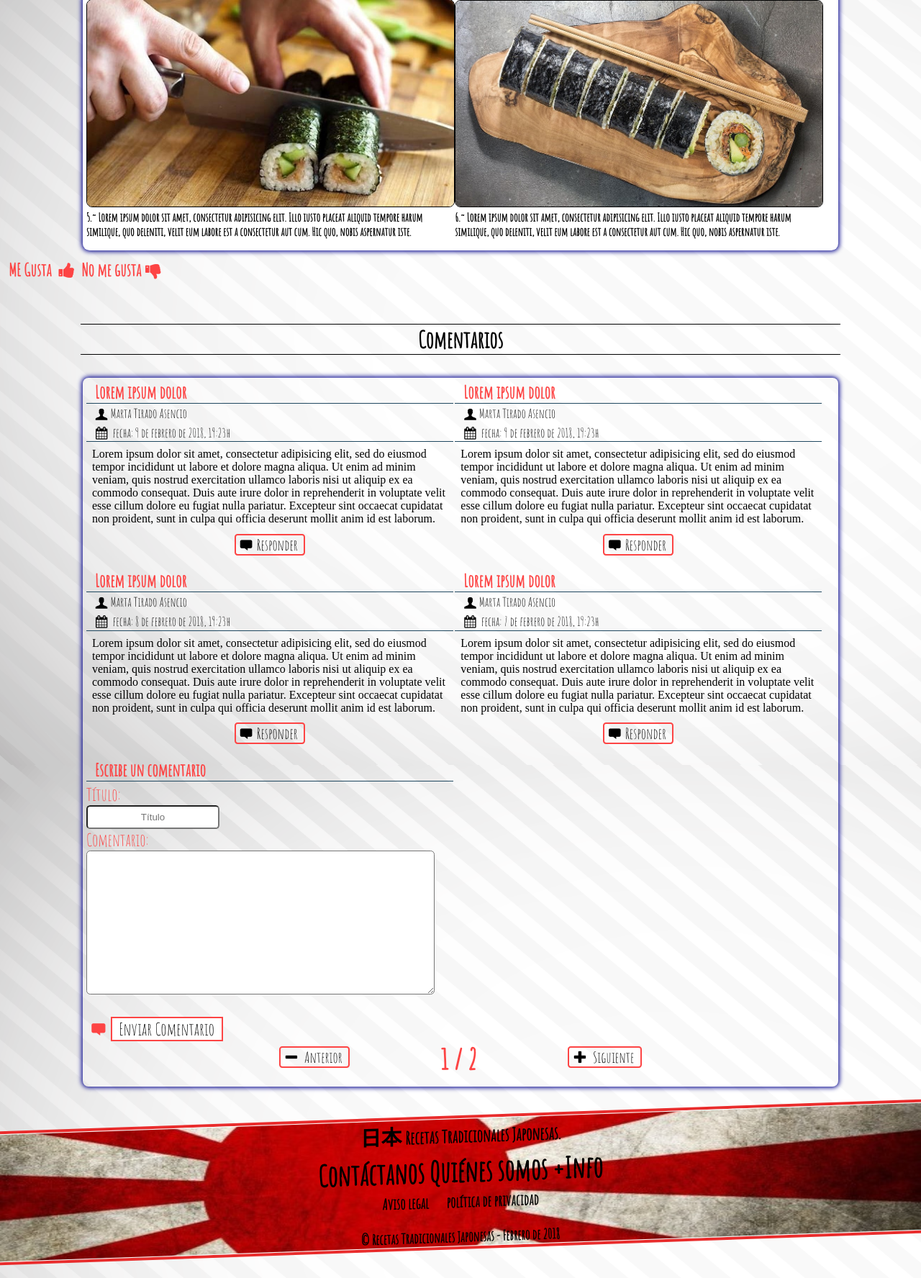
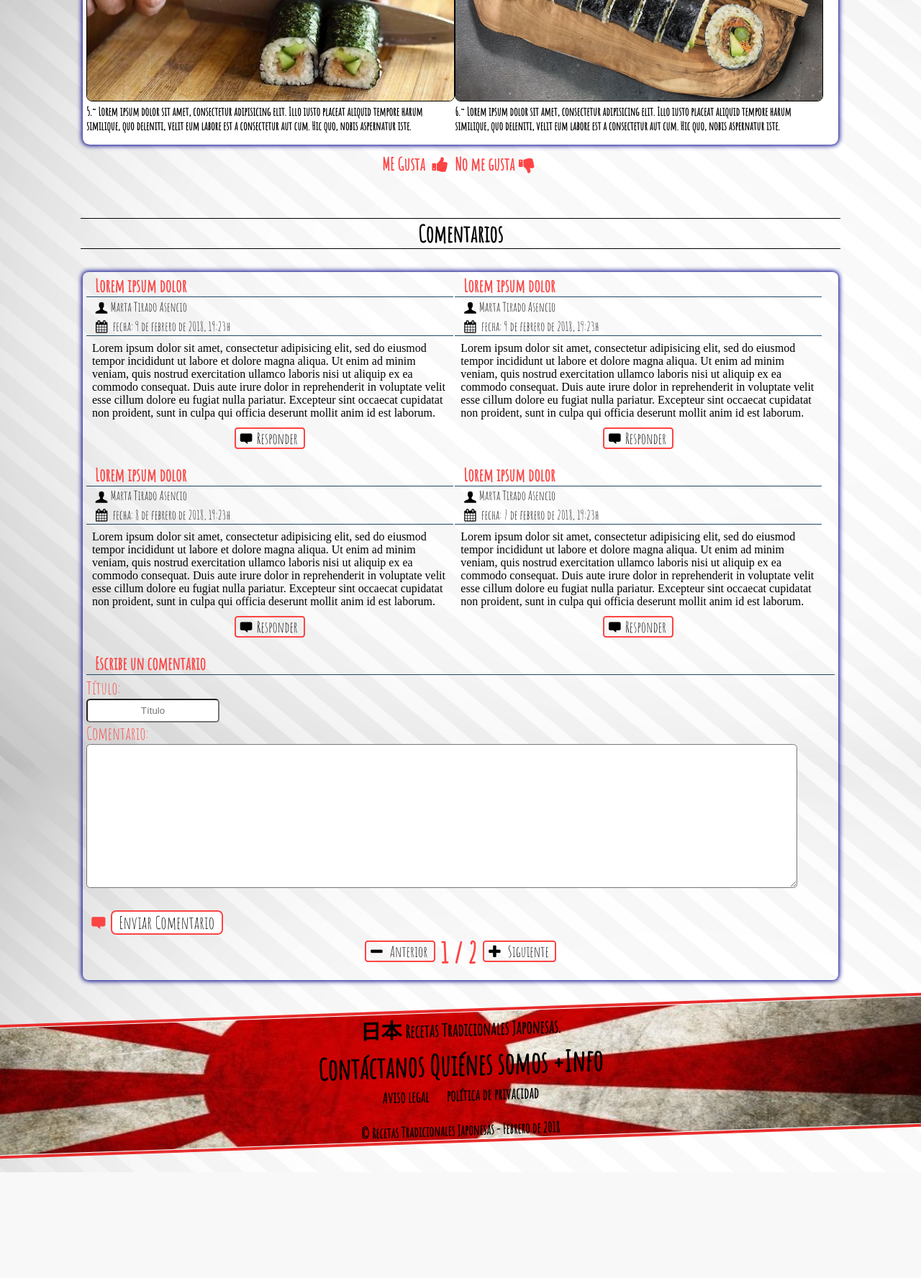
Before and after one commit to mta19/Practica1-PCW, a PHP site: page /receta.html in a window 1280 px wide. Shown: the part 2537-4313 px from the top of the page at 72% size. After the commit the page ends 4166 px from the top, so only its background shows below. Run offline with PHP 8.4, Linux system fonts and the light colour scheme; some web fonts are replaced.

Commit message:
Receta corregida ya

```diff
--- a/estilo.css
+++ b/estilo.css
@@ -149,7 +149,7 @@ footer:hover div{
 
 #botones label{
 	font-size: 1.9em;
-	padding: 3em;
+	/*padding: 3em;*/
 	font-weight: bold;
 }
 
@@ -348,6 +348,29 @@ body>section>form>a{
 	display: block;
 }
 
+/*Reajustar los botones de anterior y siguiente de entrada.html*/
+#masmenos{
+	display: block;
+	text-align: center;
+	margin-top: .6em;
+}
+
+#masmenos>a{
+	border: .1em solid #fd4444;
+	border-radius: .3em;
+	font-size: 1.3em;
+	padding: .2em;
+}
+
+/*Alinear los me gusta y no me gusta*/
+#megusta{
+	display: block;
+	text-align: center;
+}
+
+
+
+
 nav>ul{
 	text-align: center;
 	padding: .1em 1em 0;
@@ -430,9 +453,8 @@ input[type="submit"]{
 	padding: 0px 10px;
 	text-align: left;
 	font-size: 1em;
-	border: .1em;
-	border-color: #fd4444;
-    border-style: solid;
+	border: .1em solid #fd4444;
+	border-radius: .3em;
 	font-family: 'Amatic SC', cursive;
 }
 
@@ -647,17 +669,18 @@ p{
 	color: black;
 
 }
-.coment2 p {
+.coment2 p{
 	font-family: 'Vesper Libre', serif;
     overflow:hidden !important;
 	color:black;
 	padding-bottom:.7em;
 	text-align: left;
 	}
-.coment2{
+.coment2 ,.escribircoment{
 	display:inline-block;
 	width: 100%;
 }
+
 .coment p {
 	text-overflow: ellipsis;
 	font-family: 'Vesper Libre', serif;
--- a/receta.html
+++ b/receta.html
@@ -20,12 +20,9 @@
 			 <section class="info">
 			 	<div id="pinfo">
 			 		<img alt="sushi"  src="imagenes/sushitres.jpg" class="principal">
-			 		7
-			 	<div id="botones">
-					<ul class="boton2">
-				 		<li><a href="receta.html#pinfo"><i class="icon-minus"></i>  Anterior</a></li>
-						<li><a href="receta.html#pinfo"><i class="icon-plus"></i>  Siguiente</a></li>
-					</ul>
+			 	<div id="masmenos">
+				 		<a href="receta.html#pinfo"><i class="icon-minus"></i> Anterior</a>
+						<a href="receta.html#pinfo"><i class="icon-plus"></i> Siguiente</a>
 				</div>
 			 	<h2 >Info</h2>
 					<ul>
@@ -62,7 +59,7 @@
 					</div>
 			 </section>
 
-			 <h2> ME Gusta <span class="icon-thumbs-up-alt">  No me gusta<span class="icon-thumbs-down-alt"></h2>
+			 <h2 id="megusta"> ME Gusta <span class="icon-thumbs-up-alt">  No me gusta<span class="icon-thumbs-down-alt"></h2>
 
 			<header id ="com" class="Comentarios">Comentarios</header>
 			<section class="coments2">
@@ -187,10 +184,9 @@
 			    </form>	-->
 			</div>
 
-			<div class="coment2">
+			<div class="escribircoment">
 				<div class="titu"> Escribe un comentario </div>
-				<div class="autor">
-				</div>
+				<div class="autor"></div>
 
 				<form action="receta.html#com" method="get" accept-charset="utf-8">
 					<div class="contestar">
@@ -198,11 +194,12 @@
 				        <input type="text" placeholder="T&iacute;tulo" maxlength="50" required>
 						<label> Comentario:</label><br>
 				        <textarea type="textarea" required></textarea>
-				        <i class="icon-comment"></i><input type="submit" class="responder" value="Enviar Comentario">
+				        <br>
+				        <i class="icon-comment"><input type="submit" class="responder" value="Enviar Comentario"></i>
 			        </div>
 			    </form>
 			</div>
-
+				<br>
 			    <div id="botones">
 					<ul class="boton2">
 						<!--<li><a href="receta.html#com"><i class="icon-minus"></i>  Primera</a></li>-->
```
